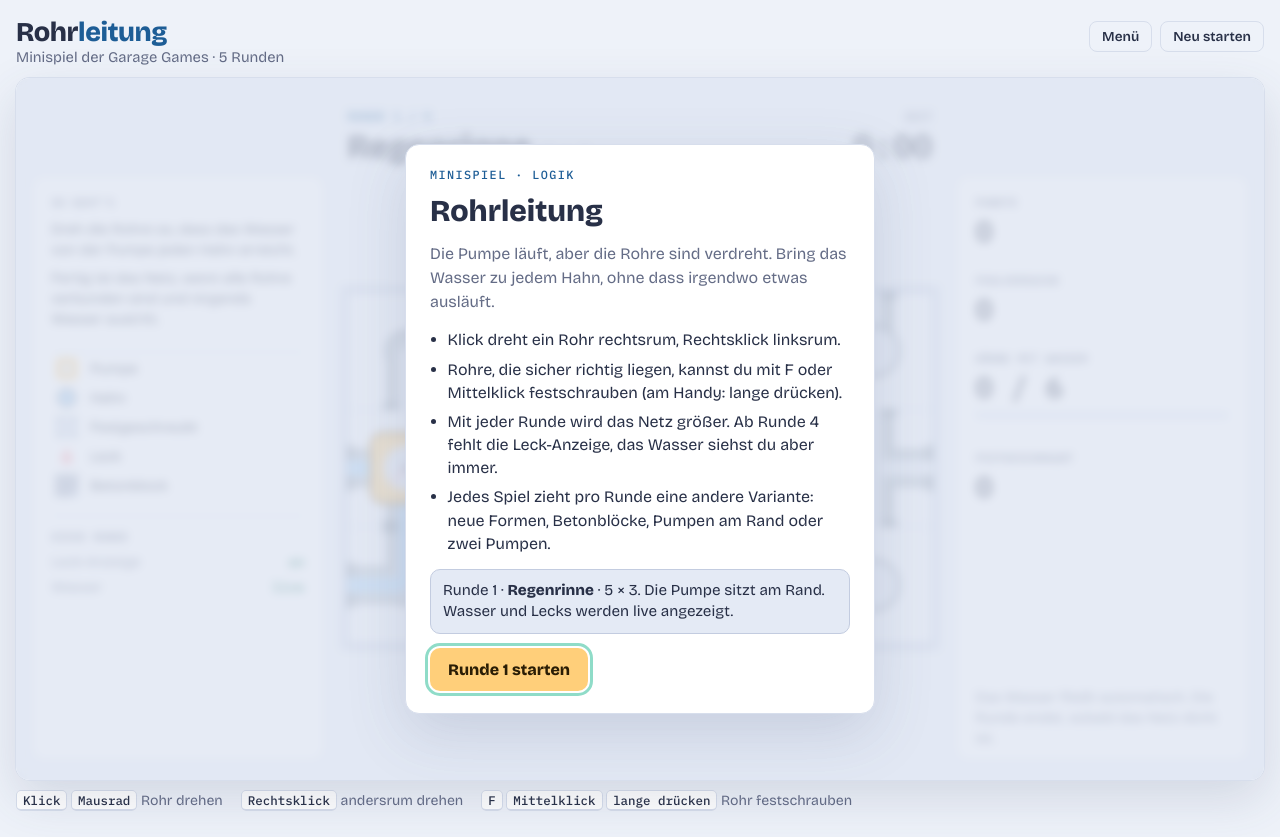
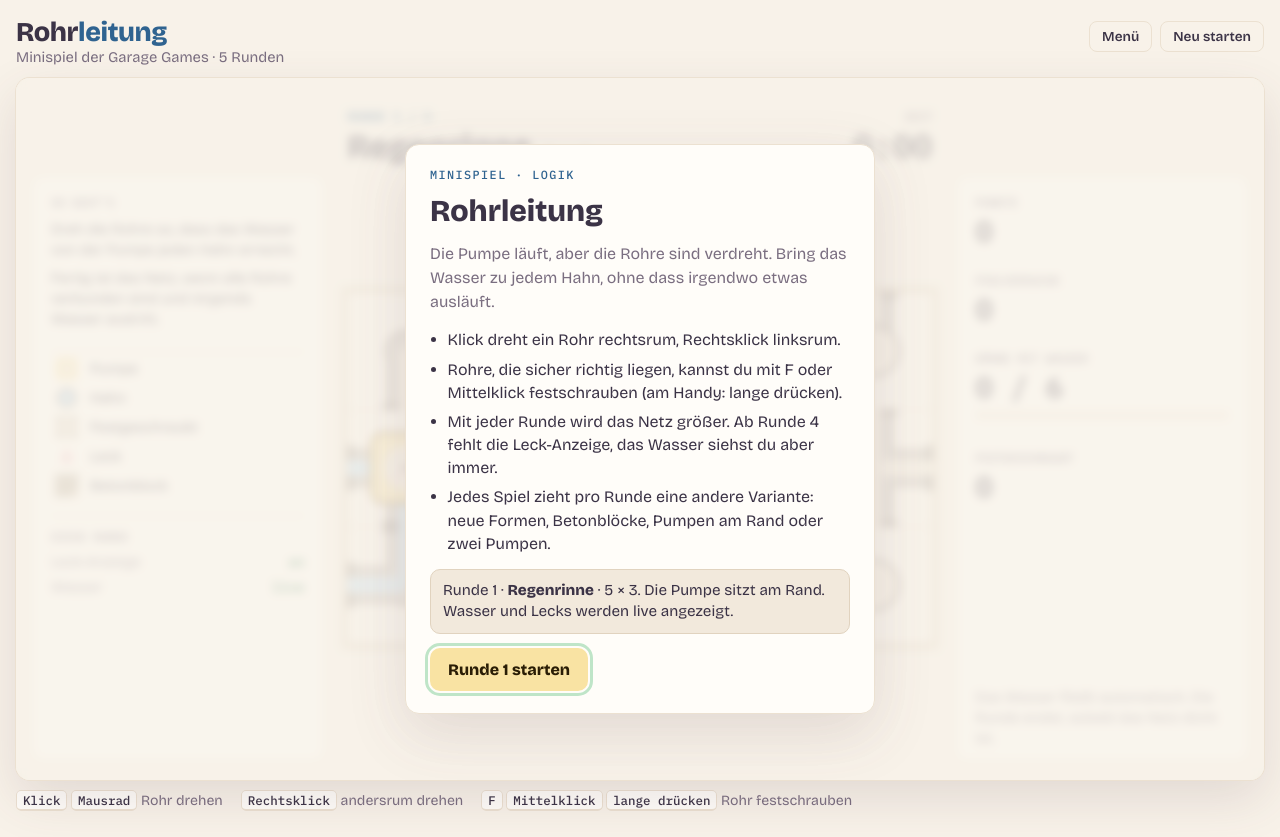
Before and after one commit to tjzimmermann86/Garage-Games, a plain HTML site: page rohrleitung/index.html in a window 1280 px wide. Drawn offline with nearby package versions, Linux system fonts and the light colour scheme.

Commit message:
Neue Pastellpalette, Status-Ringe, Shirts zum Wählen und Freispielen, Podest-Ausdruck
- Farben: Creme, Puderrosa, Mint/Pistazie, Himmelblau, Lavendel, Vanille, Apricot (hell und dunkel)
- Avatar-Ringe: grün bereit/fertig, blau spielt, Gold/Silber/Bronze bei der Siegerehrung
- T-Shirt: passend, 8 Farben, Trikot und Ringelshirt zum Freispielen
- Siegerpodest: Platz 1 grinst, Platz 2 und 3 lächeln

Co-Authored-By: Claude Opus 5.5 <noreply@anthropic.com>
Claude-Session: https://claude.ai/code/session_01HSEQNNudQDQqNC14XvhRnx

```diff
--- a/rohrleitung/index.html
+++ b/rohrleitung/index.html
@@ -11,8 +11,8 @@
 <link rel="stylesheet" href="../shared/garage.css">
 <style>
 /* Layout: wie Scherbenwerk – Werkbank-Bühne, Rohrnetz in der Mitte, Anleitung links, Anzeigen und Wasser-Knopf rechts */
-:root{--accent:var(--water);--accent-ink:var(--water-ink);--water-hi:#e3f1ff;--plate-lock:#dfe6f2}
-:root[data-theme="dark"]{--water-hi:#9fd6ff;--plate-lock:#25333c}
+:root{--accent:var(--water);--accent-ink:var(--water-ink);--water-hi:#e8f3fc;--plate-lock:#ece2d4}
+:root[data-theme="dark"]{--water-hi:#d5ebfb;--plate-lock:#332d3a}
 
 *{box-sizing:border-box}
 [hidden]{display:none!important}
--- a/shared/avatars.js
+++ b/shared/avatars.js
@@ -5,38 +5,43 @@
   const HAIR=['#2b1d14','#6b4423','#c98b3a','#1b1b1b','#9aa1a6','#c0392b'];
   // Hintergrund, Haut, Frisur, Haarfarbe, Augen, Mund, Extra (Nr. 0–9 und 20–24 Männer, 10–19 und 25–29 Frauen)
   const FACES=[
-    ['#ffcf7a',0,'short',0,'dot','smile','none'],
-    ['#ffa3ab',1,'curly',0,'happy','grin','none'],
-    ['#8fdcc8',2,'buzz',3,'glasses','smile','beard'],
-    ['#9fcdf6',4,'side',2,'wink','tongue','freckles'],
-    ['#c9b8ff',0,'mohawk',5,'sun','flat','none'],
-    ['#cde98e',3,'bald',3,'dot','grin','beard'],
-    ['#f7b98a',1,'side',1,'sleepy','o','mustache'],
-    ['#b8c2cc',2,'short',4,'happy','smile','mustache'],
-    ['#a7e3f0',4,'curly',2,'glasses','grin','freckles'],
-    ['#e7c6f5',3,'buzz',0,'dot','smile','none'],
-    ['#ffb5c9',0,'long',2,'lash','smile','earring'],
-    ['#9fcdf6',1,'ponytail',0,'lashhappy','grin','none'],
-    ['#cde98e',3,'afro',3,'lash','smile','earring'],
-    ['#c9b8ff',4,'bob',1,'glasses','smile','blush'],
-    ['#ffcf7a',2,'braids',3,'lashhappy','tongue','none'],
-    ['#8fdcc8',0,'bun',1,'lash','o','freckles'],
-    ['#ffa3ab',4,'long',5,'lashwink','grin','none'],
-    ['#b8c2cc',1,'bob',3,'sun','smile','earring'],
-    ['#f7b98a',3,'ponytail',2,'lash','smile','blush'],
-    ['#a7e3f0',2,'bun',0,'glasses','grin','earring'],
-    ['#f7d6a0',2,'spiky',0,'dot','grin','none'],
-    ['#bfe3c9',1,'curly',3,'sun','smile','beard'],
-    ['#d6c8ff',4,'side',3,'glasses','o','none'],
-    ['#ffc9b0',3,'short',1,'happy','smile','mustache'],
-    ['#c4e3f7',0,'spiky',5,'wink','grin','freckles'],
-    ['#ffd1e8',2,'wavy',1,'lash','smile','earring'],
-    ['#d9f0b5',0,'pixie',2,'lashhappy','grin','freckles'],
-    ['#ffe2a8',3,'wavy',3,'lashwink','tongue','earring'],
-    ['#c8d7ff',1,'pixie',0,'glasses','smile','blush'],
-    ['#bfeee4',4,'afro',1,'lash','grin','none'],
+    ['#f6c6cf',0,'short',0,'dot','smile','none'],
+    ['#bfe5c8',1,'curly',0,'happy','grin','none'],
+    ['#bcdcf3',2,'buzz',3,'glasses','smile','beard'],
+    ['#d9c9f0',4,'side',2,'wink','tongue','freckles'],
+    ['#f9e3a3',0,'mohawk',5,'sun','flat','none'],
+    ['#fbcfae',3,'bald',3,'dot','grin','beard'],
+    ['#eadcc6',1,'side',1,'sleepy','o','mustache'],
+    ['#d3e6b0',2,'short',4,'happy','smile','mustache'],
+    ['#eaa9b8',4,'curly',2,'glasses','grin','freckles'],
+    ['#a9d3b5',3,'buzz',0,'dot','smile','none'],
+    ['#9cc7ea',0,'long',2,'lash','smile','earring'],
+    ['#c4ade8',1,'ponytail',0,'lashhappy','grin','none'],
+    ['#f6c6cf',3,'afro',3,'lash','smile','earring'],
+    ['#bfe5c8',4,'bob',1,'glasses','smile','blush'],
+    ['#bcdcf3',2,'braids',3,'lashhappy','tongue','none'],
+    ['#d9c9f0',0,'bun',1,'lash','o','freckles'],
+    ['#f9e3a3',4,'long',5,'lashwink','grin','none'],
+    ['#fbcfae',1,'bob',3,'sun','smile','earring'],
+    ['#eadcc6',3,'ponytail',2,'lash','smile','blush'],
+    ['#d3e6b0',2,'bun',0,'glasses','grin','earring'],
+    ['#eaa9b8',2,'spiky',0,'dot','grin','none'],
+    ['#a9d3b5',1,'curly',3,'sun','smile','beard'],
+    ['#9cc7ea',4,'side',3,'glasses','o','none'],
+    ['#c4ade8',3,'short',1,'happy','smile','mustache'],
+    ['#f6c6cf',0,'spiky',5,'wink','grin','freckles'],
+    ['#bfe5c8',2,'wavy',1,'lash','smile','earring'],
+    ['#bcdcf3',0,'pixie',2,'lashhappy','grin','freckles'],
+    ['#d9c9f0',3,'wavy',3,'lashwink','tongue','earring'],
+    ['#f9e3a3',1,'pixie',0,'glasses','smile','blush'],
+    ['#fbcfae',4,'afro',1,'lash','grin','none'],
   ];
-  const BGS=['#ffcf7a','#ffa3ab','#8fdcc8','#9fcdf6','#c9b8ff','#cde98e','#f7b98a','#b8c2cc','#ffb5c9','#a7e3f0','#e7c6f5','#283047'];
+  const BGS=['#f6c6cf','#bfe5c8','#bcdcf3','#d9c9f0','#f9e3a3','#fbcfae','#eadcc6','#d3e6b0','#eaa9b8','#a9d3b5','#9cc7ea','#c4ade8'];   // Puderrosa, Mint, Himmelblau, Lavendel, Vanille, Apricot, Creme, Pistazie, Altrosa, Salbei, Bleu, Flieder
+  // T-Shirts: 0 = passend zum Hintergrund, 1–8 frei wählbar, 9–10 freispielbar
+  const SHIRTS=[null,
+    {name:'Rosa',c:'#e08aa0'},{name:'Mint',c:'#7cc79a'},{name:'Himmelblau',c:'#7fb2e0'},{name:'Lavendel',c:'#a98ad8'},
+    {name:'Vanille',c:'#e8c55e'},{name:'Apricot',c:'#ef9f72'},{name:'Creme',c:'#d8c6a8'},{name:'Dunkel',c:'#3b3346'},
+    {name:'Trikot',c:'#2f6db5',pattern:'jersey'},{name:'Ringelshirt',c:'#3b3346',pattern:'stripes'}];
   const isFem=f=>(f>=10&&f<20)||f>=25;
   const HATS=[
     null,
@@ -122,10 +127,24 @@
   }
   // Farbe aufhellen (+) oder abdunkeln (−), für das T-Shirt passend zum Hintergrund
   function shade(hex,amt){const n=parseInt(hex.slice(1),16),f=c=>Math.round(amt<0?c*(1+amt):c+(255-c)*amt);return`rgb(${f(n>>16)},${f(n>>8&255)},${f(n&255)})`;}
+  function shirtSvg(sh,bg,k){
+    const S=SHIRTS[sh],c=S?S.c:shade(bg,-.32),body='M-2 76Q0 52 32 51Q64 52 66 76Z';
+    let out=`<path d="${body}" fill="${c}"/>`;
+    if(S&&S.pattern){
+      out+=`<clipPath id="ggs${k}"><path d="${body}"/></clipPath><g clip-path="url(#ggs${k})">`;
+      if(S.pattern==='stripes')out+=[54,59,64,69].map(y=>`<rect x="-4" y="${y}" width="72" height="2.6" fill="#fff"/>`).join('');
+      if(S.pattern==='jersey')out+=`<rect x="8" y="48" width="3" height="30" fill="#fff"/><rect x="53" y="48" width="3" height="30" fill="#fff"/><text x="32" y="69" text-anchor="middle" font-family="Arial,sans-serif" font-weight="700" font-size="10" fill="#f9e3a3">1</text>`;
+      out+='</g>';
+    }
+    return out+`<path d="M25.5 51.5L32 58L38.5 51.5" fill="none" stroke="${S&&S.pattern==='jersey'?'#fff':shade(S?S.c:bg,-.5)}" stroke-width="1.6" stroke-linejoin="round"/>`;
+  }
   let uid=0;
-  const split=id=>{id=Math.max(0,id|0);return{face:id%100%FACES.length,hat:Math.floor(id/100)%10%HATS.length,bg:Math.floor(id/1000)%(BGS.length+1)};};
-  function svg(id,size=48){
-    const{face,hat:h,bg:b}=split(id),[faceBg,skin,style,hc,ey,mo,ex]=FACES[face],bg=b?BGS[b-1]:faceBg,hair=HAIR[hc],fem=isFem(face),k=++uid;
+  const split=id=>{id=Math.max(0,Math.floor(+id)||0);return{face:id%100%FACES.length,hat:Math.floor(id/100)%10%HATS.length,bg:Math.floor(id/1000)%100%(BGS.length+1),shirt:Math.floor(id/100000)%100%SHIRTS.length};};
+  function svg(id,size=48,opts={}){
+    const{face,hat:h,bg:b,shirt:sh}=split(id),[faceBg,skin,style,hc,ey0,mo0,ex]=FACES[face],bg=b?BGS[b-1]:faceBg,hair=HAIR[hc],fem=isFem(face),k=++uid;
+    // Ausdruck: 'win' = breites Grinsen (Platz 1), 'happy' = Lächeln (Platz 2 und 3)
+    const keepEyes=['glasses','sun'].includes(ey0);
+    const ey=opts.mood==='win'&&!keepEyes?(fem?'lashhappy':'happy'):ey0,mo=opts.mood==='win'?'grin':opts.mood==='happy'&&mo0!=='grin'?'smile':mo0;
     // Mit Kopfbedeckung bleibt von der Frisur nur, was unter der Krempe hervorschaut
     const front=frontHair(style,hair);
     const cut={1:28,2:28.5,5:29,7:24,8:26.5}[h];   // Stirnband, Kopfhörer und Partyhut sitzen auf den Haaren
@@ -136,10 +155,10 @@
       <circle cx="32" cy="32" r="32" fill="${bg}"/>
       <g transform="translate(32 41) scale(.86) translate(-32 -41)">
         ${backHair(style,hair)}
-        <path d="M-2 76Q0 52 32 51Q64 52 66 76Z" fill="${shade(bg,-.32)}"/><path d="M25.5 51.5L32 58L38.5 51.5" fill="none" stroke="${shade(bg,-.5)}" stroke-width="1.6" stroke-linejoin="round"/>
+        ${shirtSvg(sh,bg,k)}
         <rect x="27" y="46" width="10" height="7" rx="3" fill="${SKIN[skin]}"/><rect x="27" y="46" width="10" height="3" fill="rgba(0,0,0,.12)"/>
         <circle cx="${CX}" cy="${CY}" r="${HR}" fill="${SKIN[skin]}"/>${extra(ex,hair)}${frontClipped}${eyes(ey)}${mouth(mo,fem)}${h?hat(h):''}
       </g></g></svg>`;
   }
-  root.Avatars={count:FACES.length,hats:HATS.length-1,backgrounds:BGS,faceBg:f=>FACES[f][0],hatName:h=>HATS[h]?HATS[h].name:'Ohne',split,make:(face,hat=0,bg=0)=>face+100*hat+1000*bg,svg,female:isFem};
+  root.Avatars={unlockName:x=>typeof x==='object'?(SHIRTS[x.shirt]||{}).name+' (Shirt)':(HATS[x]||{}).name,shirts:SHIRTS.length-1,shirtName:i=>SHIRTS[i]?SHIRTS[i].name:'Passend',shirtColor:i=>SHIRTS[i]?SHIRTS[i].c:null,count:FACES.length,hats:HATS.length-1,backgrounds:BGS,faceBg:f=>FACES[f][0],hatName:h=>HATS[h]?HATS[h].name:'Ohne',split,make:(face,hat=0,bg=0,shirt=0)=>face+100*hat+1000*bg+100000*shirt,svg,female:isFem};
 })(window);
--- a/shared/garage.css
+++ b/shared/garage.css
@@ -1,25 +1,27 @@
 /* Gemeinsame Optik der Garage Games: Werkbank-Bühne 16:9, Anleitung links, Anzeigen rechts.
    Jedes Spiel setzt seine eigene Akzentfarbe über --accent. */
 :root{
-  /* Hell (Standard): helle Pastelltöne; die *-ink-Varianten sind die lesbaren Textfarben dazu */
-  --bg:#eef2f9; --panel:#ffffff; --panel-edge:#d7deec; --board:#e4eaf5; --lead:#c3cce0; --plate:#f3f6fc;
-  --ink:#283047; --muted:#646c86;
-  --amber:#ffcf7a; --rose:#ffa3ab; --sea:#8fdcc8; --water:#9fcdf6; --violet:#c9b8ff; --lime:#cde98e;
-  --amber-ink:#8f5400; --rose-ink:#b02f3b; --sea-ink:#13705c; --water-ink:#1d5d96; --violet-ink:#6644c2; --lime-ink:#4b6b0e;
-  --steel:#b8c2cc; --steel-dark:#7f8b99;
-  --scrim:rgba(222,229,242,.74); --shadow:rgba(60,72,110,.16);
+  /* Hell (Standard): Creme-Grund mit Puderrosa, Mint/Pistazie, Himmelblau, Lavendel, Vanille und Apricot.
+     Die *-ink-Varianten sind die lesbaren Textfarben zu den Pastelltönen. */
+  --bg:#f8f2e9; --panel:#fffdf9; --panel-edge:#ece1d1; --board:#f2e9dc; --lead:#e1d3bf; --plate:#fbf6ef;
+  --ink:#3b3346; --muted:#7a6e80;
+  --amber:#f9e3a3; --rose:#f6c6cf; --sea:#bfe5c8; --water:#bcdcf3; --violet:#d9c9f0; --lime:#d3e6b0; --apricot:#fbcfae;
+  --amber-ink:#87610a; --rose-ink:#a8455a; --sea-ink:#2f7a52; --water-ink:#2f6390; --violet-ink:#6d4fa3; --lime-ink:#5b7a1e; --apricot-ink:#a3562b;
+  --steel:#c9c2bc; --steel-dark:#8f8580;
+  --scrim:rgba(248,242,233,.76); --shadow:rgba(90,66,80,.14);
   --accent:var(--amber); --accent-ink:var(--amber-ink);
   --display:'Bricolage Grotesque','Trebuchet MS',system-ui,sans-serif;
   --mono:'IBM Plex Mono',ui-monospace,Menlo,Consolas,monospace;
   color-scheme:light;
 }
 :root[data-theme="dark"]{
-  --bg:#11181c; --panel:#18232a; --panel-edge:#2a3b44; --board:#0a1013; --lead:#33424a; --plate:#1c2830;
-  --ink:#ece4d4; --muted:#8f9d9f;
-  --amber:#f0b24a; --rose:#e5626b; --sea:#5fc3b0; --water:#4aa8ec; --violet:#a98bf0; --lime:#b6d65a;
-  --amber-ink:#f0b24a; --rose-ink:#e5626b; --sea-ink:#5fc3b0; --water-ink:#4aa8ec; --violet-ink:#a98bf0; --lime-ink:#b6d65a;
-  --steel:#a3b1b5; --steel-dark:#4e5d63;
-  --scrim:rgba(10,15,18,.72); --shadow:rgba(0,0,0,.45);
+  /* Dunkel: dieselben Pastelltöne auf einem tiefen Pflaumengrau */
+  --bg:#1c1920; --panel:#26222c; --panel-edge:#3a3442; --board:#151218; --lead:#433b4c; --plate:#2b2631;
+  --ink:#f4ede4; --muted:#a99eb0;
+  --amber:#f2d48a; --rose:#eeb0bd; --sea:#9ed8b1; --water:#9cc9ec; --violet:#c8b3ec; --lime:#c1da95; --apricot:#f4b993;
+  --amber-ink:#f2d48a; --rose-ink:#eeb0bd; --sea-ink:#9ed8b1; --water-ink:#9cc9ec; --violet-ink:#c8b3ec; --lime-ink:#c1da95; --apricot-ink:#f4b993;
+  --steel:#b3aab8; --steel-dark:#5e5566;
+  --scrim:rgba(20,17,24,.74); --shadow:rgba(0,0,0,.45);
   color-scheme:dark;
 }
 *{box-sizing:border-box}
@@ -45,7 +47,7 @@ canvas{display:block;width:100%;height:100%;touch-action:none;user-select:none;-
 .rows .total{border-top:1px solid var(--lead);padding-top:8px;font-weight:600}
 .big{font-family:var(--mono);font-size:2.6rem;font-weight:600;color:var(--accent-ink);font-variant-numeric:tabular-nums}
 .next{background:var(--board);border:1px solid var(--lead);border-radius:10px;padding:10px 12px;font-size:.95rem;line-height:1.4}
-button.go{appearance:none;border:0;border-radius:10px;padding:12px 18px;background:var(--amber);color:#2a1d05;font:700 1rem var(--display);cursor:pointer;align-self:flex-start}
+button.go{appearance:none;border:0;border-radius:10px;padding:12px 18px;background:var(--amber);color:#3b2a05;font:700 1rem var(--display);cursor:pointer;align-self:flex-start}
 button.go:hover{filter:brightness(1.08)}
 button:focus-visible,a.ghost:focus-visible,input:focus-visible{outline:3px solid var(--sea);outline-offset:2px}
 button.ghost,a.ghost{appearance:none;background:transparent;border:1px solid var(--panel-edge);color:var(--ink);border-radius:8px;padding:6px 12px;font:600 .85rem var(--display);cursor:pointer;text-decoration:none}
--- a/shared/garage.js
+++ b/shared/garage.js
@@ -6,9 +6,9 @@ window.GG=(()=>{
   document.documentElement.dataset.theme=THEME;
   const css=getComputedStyle(document.documentElement),C=k=>css.getPropertyValue(k).trim();
   const COL={};
-  ['bg','panel','board','lead','ink','muted','amber','rose','sea','water','violet','lime','steel','plate','accent'].forEach(k=>COL[k]=C('--'+k));
+  ['bg','panel','board','lead','ink','muted','amber','rose','sea','water','violet','lime','apricot','steel','plate','accent'].forEach(k=>COL[k]=C('--'+k));
   COL.edge=C('--panel-edge');COL.steelDark=C('--steel-dark');
-  ['amber','rose','sea','water','violet','lime','accent'].forEach(k=>COL[k+'Ink']=C(`--${k}-ink`));
+  ['amber','rose','sea','water','violet','lime','apricot','accent'].forEach(k=>COL[k+'Ink']=C(`--${k}-ink`));
   if(!COL.accentInk||COL.accentInk.startsWith('var('))COL.accentInk=COL.amberInk;
   if(COL.accent.startsWith('var('))COL.accent=C(COL.accent.slice(4,-1))||COL.amber;
   const DISPLAY="'Bricolage Grotesque','Trebuchet MS',sans-serif",MONO="'IBM Plex Mono',Menlo,monospace";
@@ -108,7 +108,7 @@ window.GG=(()=>{
     if(room&&reported)return;if(room)reported=true;   // ohne Turnier zählt jede gespielte Partie
     // Fortschritt zählt auch ohne Turnier; neue Kopfbedeckungen kurz anzeigen
     if(window.GGProgress){const id=(location.pathname.match(/\/([a-z]+)\/(?:index\.html)?$/)||[])[1];const fresh=GGProgress.recordGame(id);
-      if(fresh.length&&window.Avatars)setTimeout(()=>{notice(`Freigespielt: ${fresh.map(h=>Avatars.hatName(h)).join(', ')}! Im Menü unter Einstellungen → Avatar.`);setTimeout(()=>{const d=document.getElementById('ggNotice');if(d)d.remove();},6000);},300);}
+      if(fresh.length&&window.Avatars)setTimeout(()=>{notice(`Freigespielt: ${fresh.map(Avatars.unlockName).join(', ')}! Im Menü unter Einstellungen → Avatar.`);setTimeout(()=>{const d=document.getElementById('ggNotice');if(d)d.remove();},6000);},300);}
     if(!room||!window.GGNet)return;
     GGNet.call({action:'result',code:room.code,idx:room.idx,score:Math.max(0,Math.round(score||0))});
   }
--- a/shared/lobby-core.js
+++ b/shared/lobby-core.js
@@ -27,7 +27,7 @@
   const clean=(s,max=20)=>String(s||'').replace(/[<>&"]/g,'').replace(/\s+/g,' ').trim().slice(0,max);
   const now=()=>Date.now();
   const err=msg=>({error:msg});
-  const avatarOf=a=>Math.max(0,Math.min(99999,parseInt(a,10)||0));   // Gesicht + 100 × Kopfbedeckung + 1000 × Hintergrund
+  const avatarOf=a=>Math.max(0,Math.min(9999999,parseInt(a,10)||0));   // Gesicht + 100 × Kopfbedeckung + 1000 × Hintergrund + 100000 × Shirt
 
   async function getOnline(s){return (await s.get('online'))||{};}
   async function touch(s,pid,name,avatar,room){
--- a/shared/progress.js
+++ b/shared/progress.js
@@ -13,15 +13,23 @@
     {hat:7,text:'Im Turnier aufs Siegerpodest kommen',need:s=>[s.podiums,1]},
     {hat:8,text:'Ein Turnier gewinnen',              need:s=>[s.wins,1]},
   ];
+  const SHIRT_UNLOCKS=[
+    {shirt:9, text:'Ein Turnier gewinnen',                     need:s=>[s.wins,1]},
+    {shirt:10,text:'3 Turniere bis zur Siegerehrung spielen',  need:s=>[s.tournaments,3]},
+  ];
   function load(){try{return{games:0,played:{},tournaments:0,podiums:0,wins:0,seen:[],...JSON.parse(localStorage.getItem(KEY)||'{}')};}catch(e){return{games:0,played:{},tournaments:0,podiums:0,wins:0,seen:[]};}}
   function save(s){try{localStorage.setItem(KEY,JSON.stringify(s));}catch(e){}}
   const isOpen=(s,u)=>{const[v,n]=u.need(s);return v>=n;};
   function status(){const s=load();return UNLOCKS.map(u=>{const[v,n]=u.need(s);return{hat:u.hat,text:u.text,have:Math.min(v,n),need:n,open:v>=n};});}
+  function shirtStatus(){const s=load();return SHIRT_UNLOCKS.map(u=>{const[v,n]=u.need(s);return{shirt:u.shirt,text:u.text,have:Math.min(v,n),need:n,open:v>=n};});}
+  function shirtUnlocked(sh){const u=SHIRT_UNLOCKS.find(x=>x.shirt===sh);return !u||isOpen(load(),u);}
   function unlocked(hat){if(!hat)return true;const u=UNLOCKS.find(x=>x.hat===hat);return !!u&&isOpen(load(),u);}
   // gibt neu freigeschaltete Kopfbedeckungen zurück
   function change(fn){
-    const s=load();const before=UNLOCKS.filter(u=>isOpen(s,u)).map(u=>u.hat);fn(s);
-    const fresh=UNLOCKS.filter(u=>isOpen(s,u)&&!before.includes(u.hat)).map(u=>u.hat);save(s);return fresh;
+    const s=load();const all=[...UNLOCKS.map(u=>({...u,label:'hat'})),...SHIRT_UNLOCKS.map(u=>({...u,label:'shirt'}))];
+    const before=all.filter(u=>isOpen(s,u));fn(s);
+    const fresh=all.filter(u=>isOpen(s,u)&&!before.includes(u));save(s);
+    return fresh.map(u=>u.label==='hat'?u.hat:{shirt:u.shirt});
   }
   function recordGame(id){return change(s=>{s.games++;if(GAME_IDS.includes(id))s.played[id]=true;});}
   function recordTournament(key,place){
@@ -30,5 +38,5 @@
     try{localStorage.setItem('gg-recorded',JSON.stringify([...done,key].slice(-50)));}catch(e){}
     return change(s=>{s.tournaments++;if(place<=3)s.podiums++;if(place===1)s.wins++;});
   }
-  root.GGProgress={status,unlocked,recordGame,recordTournament,stats:load};
+  root.GGProgress={shirtStatus,shirtUnlocked,status,unlocked,recordGame,recordTournament,stats:load};
 })(window);
```
Also changed, not shown: index.html (+27 -16 lines), 1 other file.
